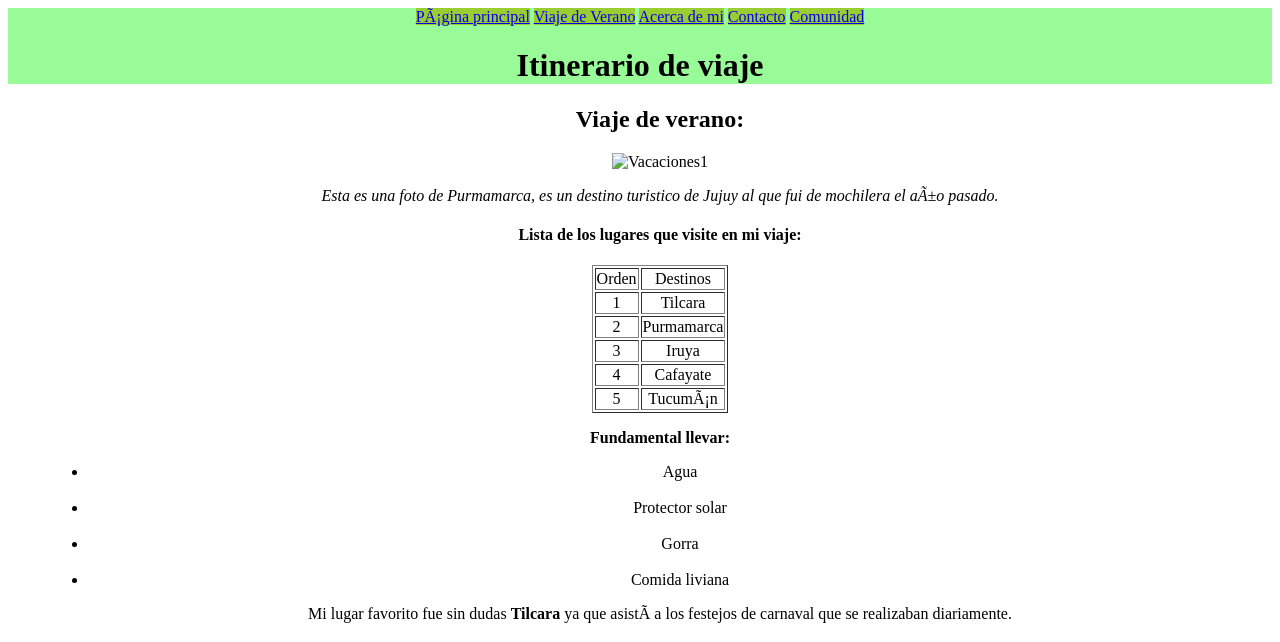
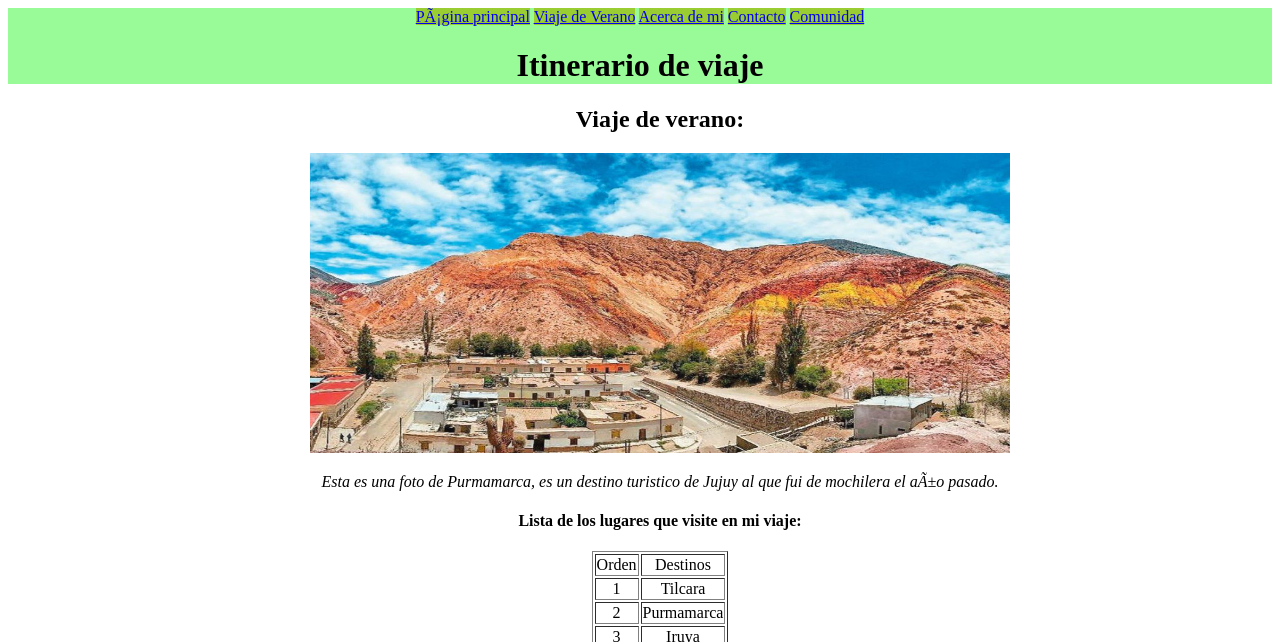
Before and after one commit to Melmo17/Melany-Molina-17, a plain HTML site: page pag1.html in a window 1280 px wide. Shown: the top 642 px of the page. Drawn offline with Linux system fonts and the light colour scheme.

Commit message:
Update pag1.html

```diff
--- a/pag1.html
+++ b/pag1.html
@@ -22,7 +22,7 @@
 </header>
 <menu>
 <h2>Viaje de verano:</h2>
-<img src="imagenes/purmamarca.jpg" alt="Vacaciones1" style="width:700px;height:300px;">
+<img src="purmamarca.jpg" alt="Vacaciones1" style="width:700px;height:300px;">
 <p><i>Esta es una foto de Purmamarca, es un destino turistico de Jujuy al que fui de mochilera el año pasado.</i></p>
 <h4>Lista de los lugares que visite en mi viaje:</h4>
  <div style="text-align:center;">
```
